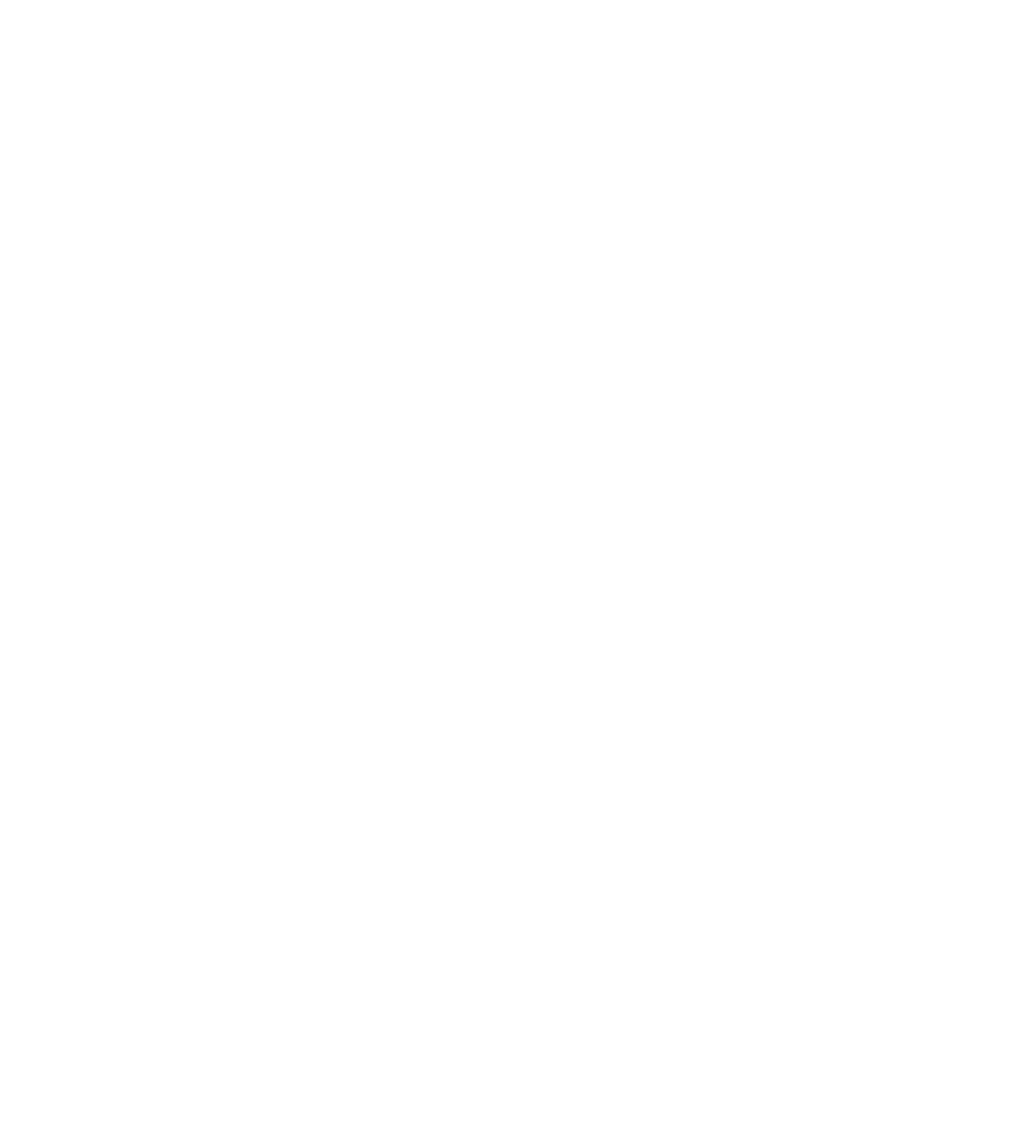
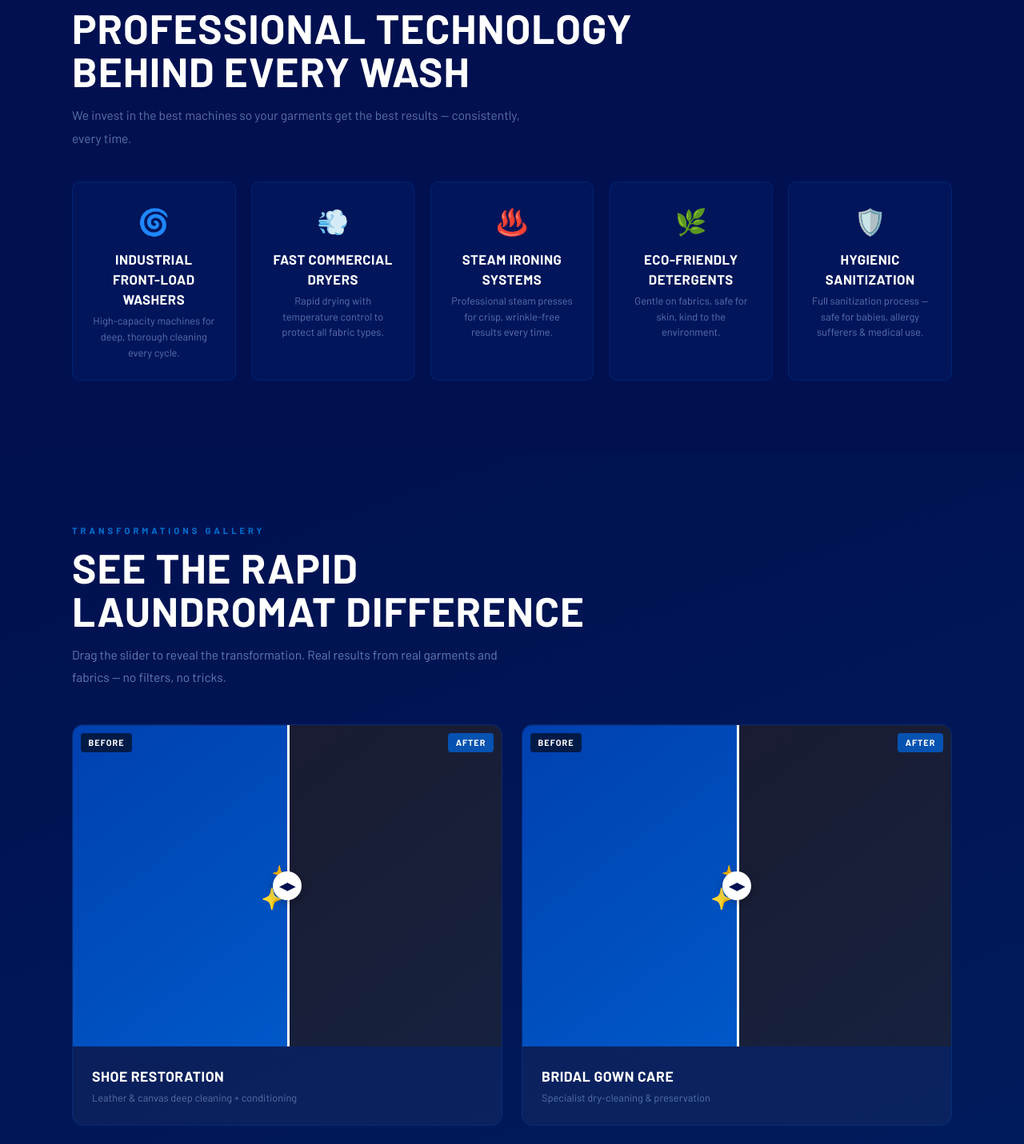
Before and after one commit to chathupavi/rapidl-frontend, a Next.js app: page / in a window 1280 px wide. Shown: the part 7780-9211 px from the top of the page at 80% size. Before the commit the page ends 7672 px from the top, so only its background shows below. Built offline with nearby package versions, Linux system fonts and the light colour scheme; a web font is replaced by a local one.

Commit message:
Add Tech & Gallery Sections

```diff
--- a/src/app/page.js
+++ b/src/app/page.js
@@ -8,6 +8,8 @@
 import Why from "@/components/Why";
 import Commercial from "@/components/Commercial";
 import Booking from "@/components/Booking";
+import Tech from "@/components/Tech";
+import Gallery from "@/components/Gallery";
 
 export default function Home() {
   return (
@@ -23,6 +25,8 @@
         <Why />
         <Commercial />
         <Booking />
+        <Tech />
+        <Gallery />
       </main>
     </>
   );
--- a/src/components/Gallery.js
+++ b/src/components/Gallery.js
@@ -0,0 +1,144 @@
+"use client";
+
+import { useRef, useCallback } from "react";
+
+const items = [
+  { id: "ba1", before: "👟", after: "✨", title: "Shoe Restoration", sub: "Leather & canvas deep cleaning + conditioning" },
+  { id: "ba2", before: "👗", after: "✨", title: "Bridal Gown Care", sub: "Specialist dry-cleaning & preservation" },
+  { id: "ba3", before: "🛏️", after: "✨", title: "Hotel Linen", sub: "Commercial bulk washing & pressing" },
+  { id: "ba4", before: "🪟", after: "✨", title: "Curtain & Carpet Cleaning", sub: "Deep-extraction home fabric cleaning" },
+];
+
+function BeforeAfterCard({ item }) {
+  const containerRef = useRef(null);
+  const afterRef = useRef(null);
+  const dividerRef = useRef(null);
+  const handleRef = useRef(null);
+  const dragging = useRef(false);
+
+  const setPos = useCallback((pct) => {
+    const clamped = Math.max(5, Math.min(95, pct));
+    if (afterRef.current) {
+      afterRef.current.style.clipPath = `inset(0 ${100 - clamped}% 0 0)`;
+    }
+    if (dividerRef.current) dividerRef.current.style.left = `${clamped}%`;
+    if (handleRef.current) handleRef.current.style.left = `${clamped}%`;
+  }, []);
+
+  const getX = (e) => (e.touches ? e.touches[0] : e).clientX;
+
+  const updateFromEvent = (e) => {
+    const container = containerRef.current;
+    if (!container) return;
+    const rect = container.getBoundingClientRect();
+    setPos(((getX(e) - rect.left) / rect.width) * 100);
+  };
+
+  const handleMouseDown = (e) => {
+    dragging.current = true;
+    e.preventDefault();
+  };
+
+  const handleTouchStart = () => {
+    dragging.current = true;
+  };
+
+  const handleMouseMove = (e) => {
+    if (!dragging.current) return;
+    updateFromEvent(e);
+  };
+
+  const handleTouchMove = (e) => {
+    if (!dragging.current) return;
+    updateFromEvent(e);
+  };
+
+  const stopDragging = () => {
+    dragging.current = false;
+  };
+
+  return (
+    <div className="overflow-hidden rounded-[14px] border border-[rgba(0,96,208,.2)] bg-white/4 transition-transform duration-300 hover:-translate-y-1.25">
+      <div
+        ref={containerRef}
+        onMouseDown={handleMouseDown}
+        onTouchStart={handleTouchStart}
+        onMouseMove={handleMouseMove}
+        onTouchMove={handleTouchMove}
+        onMouseUp={stopDragging}
+        onMouseLeave={stopDragging}
+        onTouchEnd={stopDragging}
+        className="relative aspect-4/3 cursor-col-resize select-none"
+      >
+        <div className="absolute inset-0 z-1flex items-center justify-center bg-linear-to-br from-[#1a1a2e] to-[#16213e] text-[3.5rem]">
+          {item.before}
+        </div>
+        <div
+          ref={afterRef}
+          className="absolute inset-0 z-2 flex items-center justify-center bg-linear-to-br from-accent to-bright text-[3.5rem]"
+          style={{ clipPath: "inset(0 50% 0 0)" }}
+        >
+          {item.after}
+        </div>
+        <div
+          ref={dividerRef}
+          className="pointer-events-none absolute bottom-0 top-0 z-3 w-0.75 bg-white transition-[left] duration-100"
+          style={{ left: "50%" }}
+        />
+        <div
+          ref={handleRef}
+          className="pointer-events-none absolute top-1/2 z-4 flex h-9 w-9 -translate-x-1/2 -translate-y-1/2 items-center justify-center rounded-full bg-white text-[.8rem] font-bold text-navy shadow-[0_3px_12px_rgba(0,0,0,.3)]"
+          style={{ left: "50%" }}
+        >
+          ◀▶
+        </div>
+        <div className="absolute left-2.5 top-2.5 z-5 rounded bg-black/60 px-[.6rem] py-1 text-[.68rem] font-extrabold uppercase tracking-[1px] text-white">
+          Before
+        </div>
+        <div className="absolute right-2.5 top-2.5 z-5 rounded bg-[rgba(0,96,208,.8)] px-[.6rem] py-1 text-[.68rem] font-extrabold uppercase tracking-[1px] text-white">
+          After
+        </div>
+      </div>
+
+      <div className="p-6">
+        <div className="mb-1 font-barlowCond text-[1.1rem] font-extrabold uppercase tracking-[.5px] text-white">
+          {item.title}
+        </div>
+        <div className="text-[.8rem] text-[rgba(180,210,255,.45)]">
+          {item.sub}
+        </div>
+      </div>
+    </div>
+  );
+}
+
+export default function Gallery() {
+  return (
+    <section
+      id="gallery"
+      className="px-[5%] py-22.5"
+      style={{ background: "linear-gradient(160deg, #001050 0%, #002060 100%)" }}
+    >
+      <div className="mx-auto max-w-275">
+        <p className="mb-[.6rem] text-[.7rem] font-extrabold uppercase tracking-[4px] text-light">
+          Transformations Gallery
+        </p>
+        <h2 className="mb-[.9rem] font-barlowCond text-[clamp(2rem,4vw,3.2rem)] font-extrabold uppercase leading-[1.05] tracking-[1px] text-white">
+          See the Rapid
+          <br />
+          Laundromat Difference
+        </h2>
+        <p className="max-w-140 text-[.97rem] leading-[1.85] text-[rgba(180,210,255,.55)]">
+          Drag the slider to reveal the transformation. Real results from
+          real garments and fabrics — no filters, no tricks.
+        </p>
+
+        <div className="mt-11 grid grid-cols-1 gap-6 sm:grid-cols-2">
+          {items.map((item) => (
+            <BeforeAfterCard key={item.id} item={item} />
+          ))}
+        </div>
+      </div>
+    </section>
+  );
+}
--- a/src/components/Tech.js
+++ b/src/components/Tech.js
@@ -0,0 +1,45 @@
+const techItems = [
+  { icon: "🌀", title: "Industrial Front-Load Washers", desc: "High-capacity machines for deep, thorough cleaning every cycle." },
+  { icon: "💨", title: "Fast Commercial Dryers", desc: "Rapid drying with temperature control to protect all fabric types." },
+  { icon: "♨️", title: "Steam Ironing Systems", desc: "Professional steam presses for crisp, wrinkle-free results every time." },
+  { icon: "🌿", title: "Eco-Friendly Detergents", desc: "Gentle on fabrics, safe for skin, kind to the environment." },
+  { icon: "🛡️", title: "Hygienic Sanitization", desc: "Full sanitization process — safe for babies, allergy sufferers & medical use." },
+];
+
+export default function Tech() {
+  return (
+    <section id="tech" className="bg-navy px-[5%] py-22.5">
+      <div className="mx-auto max-w-275">
+        <p className="mb-[.6rem] text-[.7rem] font-extrabold uppercase tracking-[4px] text-light">
+          Our Equipment
+        </p>
+        <h2 className="mb-[.9rem] font-barlowCond text-[clamp(2rem,4vw,3.2rem)] font-extrabold uppercase leading-[1.05] tracking-[1px] text-white">
+          Professional Technology
+          <br />
+          Behind Every Wash
+        </h2>
+        <p className="max-w-140 text-[.97rem] leading-[1.85] text-[rgba(180,210,255,.5)]">
+          We invest in the best machines so your garments get the best
+          results — consistently, every time.
+        </p>
+
+        <div className="mt-10 grid grid-cols-1 gap-[1.2rem] sm:grid-cols-2 lg:grid-cols-5">
+          {techItems.map((item) => (
+            <div
+              key={item.title}
+              className="rounded-[10px] border border-[rgba(0,96,208,.2)] bg-[rgba(0,96,208,.08)] p-6 text-center transition-colors duration-300 hover:border-[rgba(0,144,255,.4)] hover:bg-[rgba(0,96,208,.16)]"
+            >
+              <div className="mb-[.7rem] text-[2rem]">{item.icon}</div>
+              <h4 className="mb-[.3rem] font-barlowCond text-[1.05rem] font-bold uppercase tracking-[.5px] text-white">
+                {item.title}
+              </h4>
+              <p className="text-[.8rem] leading-[1.55] text-[rgba(180,210,255,.5)]">
+                {item.desc}
+              </p>
+            </div>
+          ))}
+        </div>
+      </div>
+    </section>
+  );
+}
```
